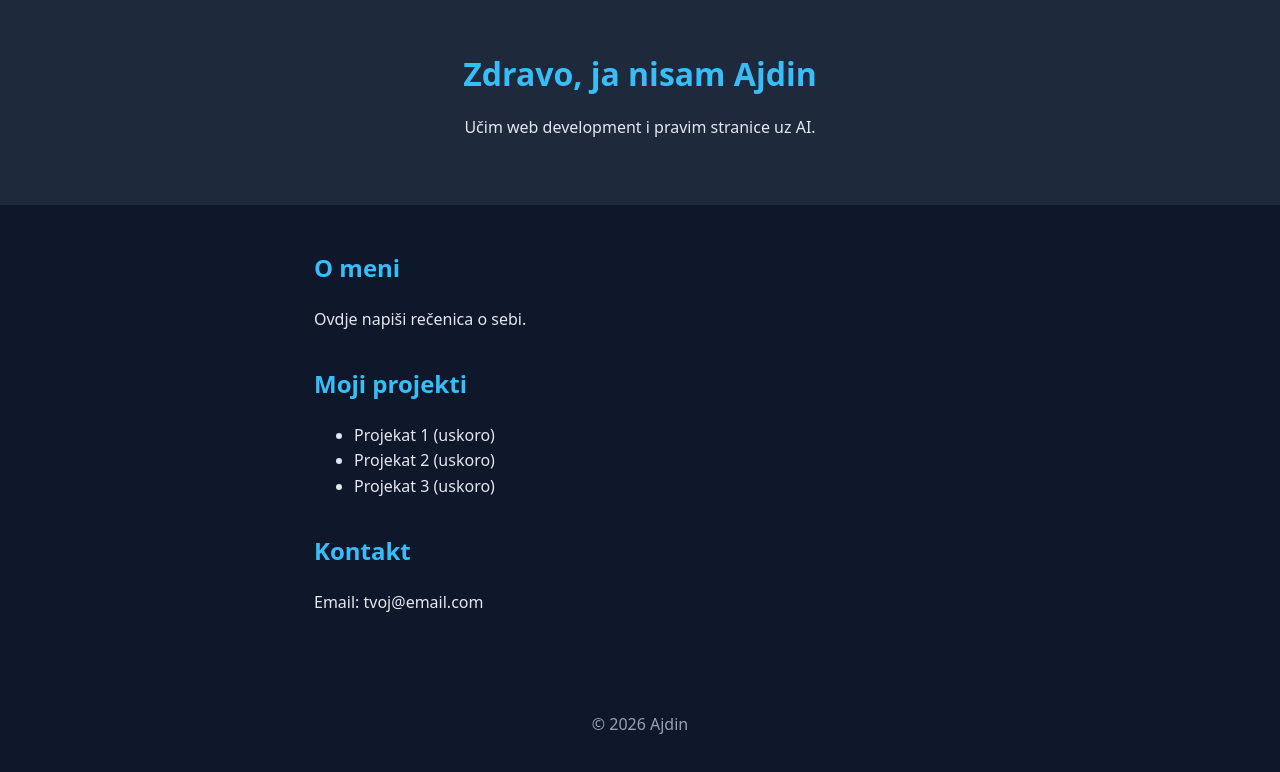
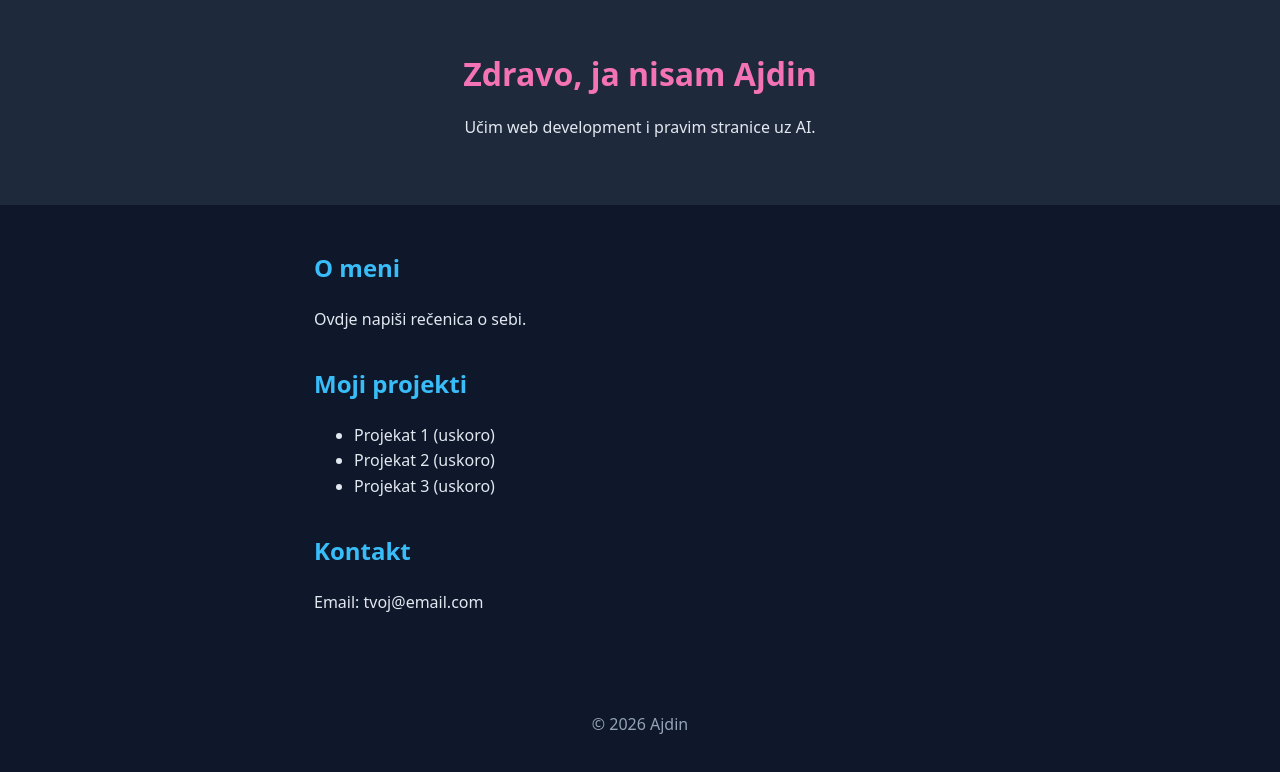
Before and after one commit to Ajdinoglu11/prva-stranica, a plain HTML site: page index.html in a window 1280 px wide. Drawn offline with Linux system fonts and the light colour scheme.

Commit message:
Promijenjena boja naslova

```diff
--- a/style.css
+++ b/style.css
@@ -18,7 +18,7 @@ header {
 
 h1 {
   margin: 0 0 0.5rem;
-  color: #38bdf8;
+  color: #f472b6;
 }
 
 main {
```
